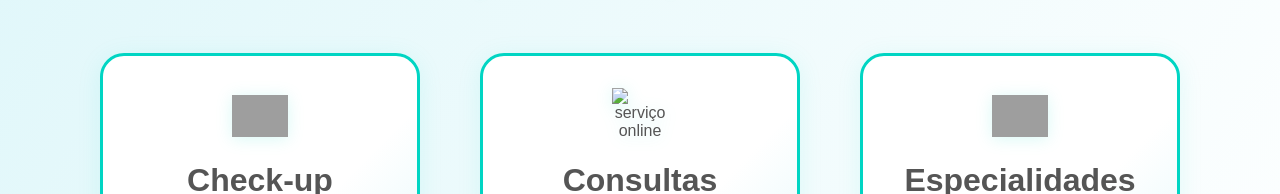
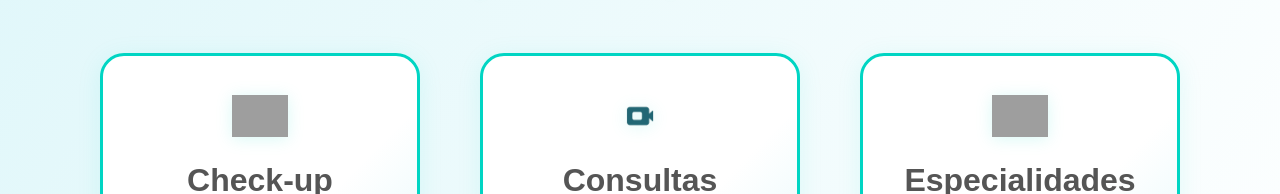
Before and after one commit to Zelttix/clinicaJavaScript, a plain HTML site: page index.html in a window 1280 px wide. Shown: the part 1205-1399 px from the top of the page. Drawn offline with Linux system fonts and the light colour scheme; the site is published under a folder, as on GitHub Pages, so addresses that start at the root find nothing.

Commit message:
Update index.html

```diff
--- a/index.html
+++ b/index.html
@@ -45,7 +45,7 @@
         <dd>Exames preventivos para acompanhar sua saúde.</dd>
       </div>
       <div>
-        <img src="/online.png" alt="serviço online" width="20px">
+        <img src="online.png" alt="serviço online" width="20px">
         <dt>Consultas online</dt>
         <dd>Atendimento médico sem sair de casa.</dd>
       </div>
```
